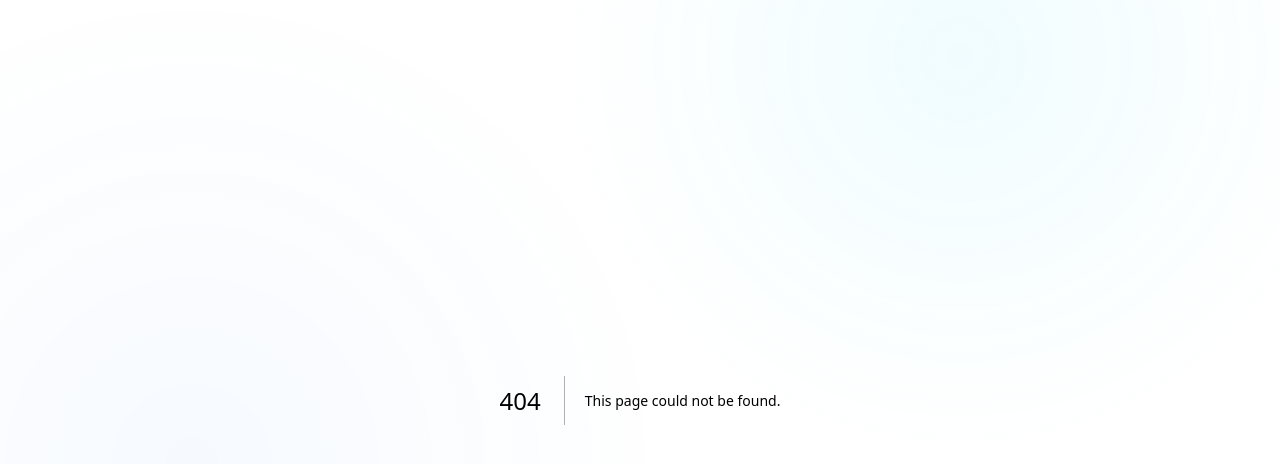
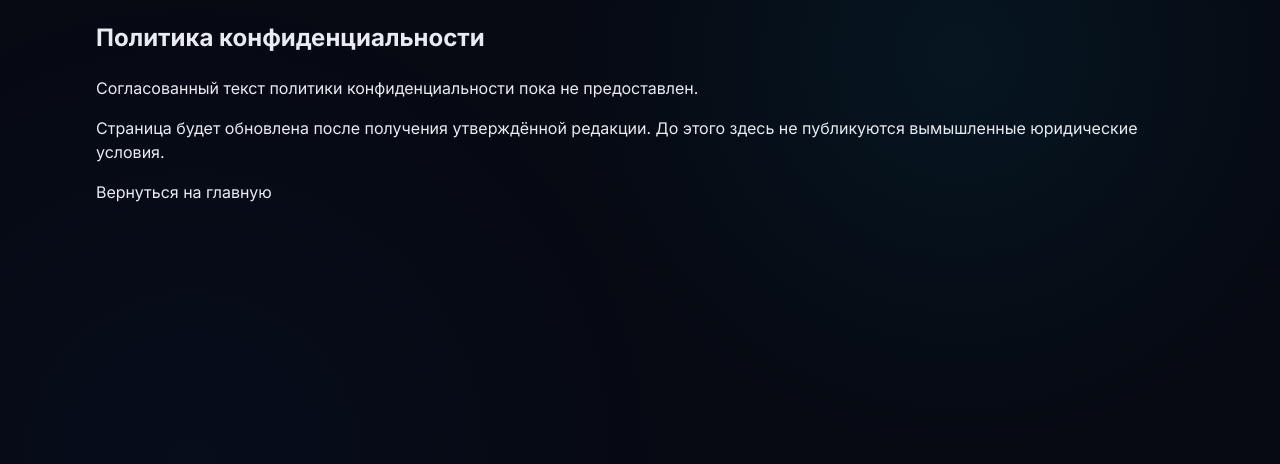
Before and after one commit to Brendon213/deeptech.family, a Next.js app: page /privacy in a window 1280 px wide. Before the commit this address had no page. Shown: the top 464 px of the page. Built offline with nearby package versions, Linux system fonts and the light colour scheme.

Commit message:
integrate: add Work app/privacy/page.tsx

```diff
--- /dev/null
+++ b/app/privacy/page.tsx
@@ -0,0 +1,34 @@
+import type { Metadata } from "next";
+
+export const metadata: Metadata = {
+  title: "Политика конфиденциальности",
+  description:
+    "Согласованный текст политики конфиденциальности DeepTech Family будет опубликован после предоставления владельцем.",
+  alternates: {
+    canonical: "/privacy",
+  },
+  robots: {
+    index: false,
+    follow: false,
+  },
+};
+
+export default function PrivacyPage() {
+  return (
+    <main className="container">
+      <article>
+        <h1>Политика конфиденциальности</h1>
+        <p>
+          Согласованный текст политики конфиденциальности пока не предоставлен.
+        </p>
+        <p>
+          Страница будет обновлена после получения утверждённой редакции. До
+          этого здесь не публикуются вымышленные юридические условия.
+        </p>
+        <p>
+          <a href="/">Вернуться на главную</a>
+        </p>
+      </article>
+    </main>
+  );
+}
```
